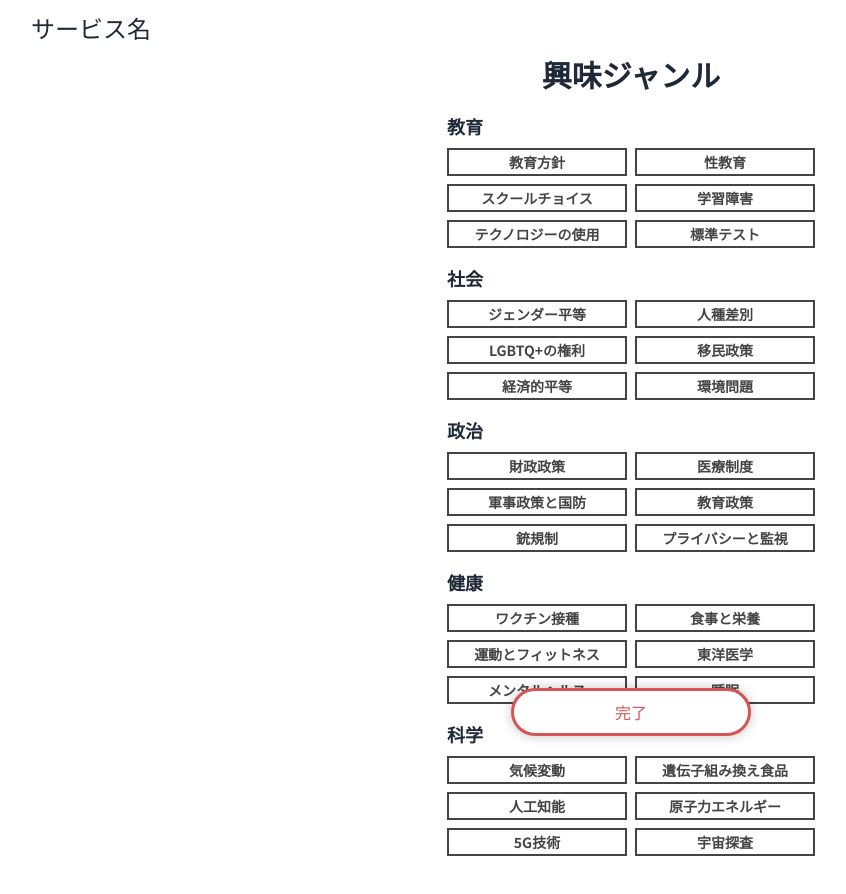
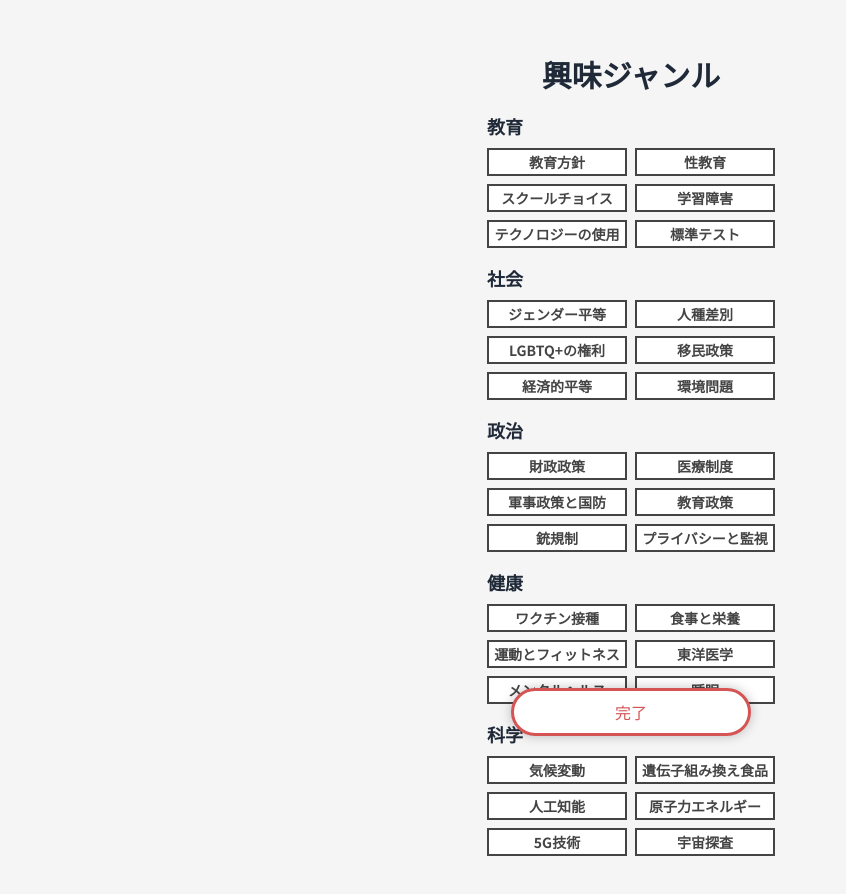
Before and after one commit to optimium20211202/Pubble, a Next.js app: page / in a window 1280 px wide. Shown: the top 894 px of the page, without its empty margins (9-855 px from the left). Built offline with nearby package versions, Linux system fonts and the light colour scheme.

Commit message:
fix style

```diff
--- a/src/components/Tweet.tsx
+++ b/src/components/Tweet.tsx
@@ -8,7 +8,7 @@ interface TweetProps {
 
 const Tweet: React.FC<TweetProps> = ({ tweetData }) => {
   return (
-    <div className="tinderCard w-[366px] h-[340px] mb-4">
+    <div className="tinderCard w-[340px] h-[340px] mb-4">
       <div className="card-body h-full p-6">
         <div className="flex items-center">
           <img
--- a/src/pages/game.tsx
+++ b/src/pages/game.tsx
@@ -81,11 +81,14 @@ export default function Game() {
   }
 
   return (
-    <div className="h-screen">
+    <div
+      className="h-screen"
+      style={{ background: "linear-gradient(#DCFBFF, #F7D8FF)" }}
+    >
       <Head>
         <title>フィルターバブル体験</title>
       </Head>
-      <main className="h-full flex flex-col mx-auto max-w-[400px] px-4 relative">
+      <main className="h-full flex flex-col mx-auto max-w-[400px] px-4">
         <div className="mt-10">
           <div className="text-left mb-2 text-sm font-bold">⚡️ トピック</div>
           <div className="topic text-center" style={{ width: "100%" }}>
--- a/src/pages/index.tsx
+++ b/src/pages/index.tsx
@@ -106,13 +106,13 @@ export default function Home() {
     router.push("/game");
   };
   return (
-    <div className="min-h-screen flex flex-col">
+    <div className="min-h-screen flex flex-col bg-[#F5F5F5]">
       <Head>
         <title>テーマ選択</title>
       </Head>
 
       <header className="h-14 flex items-center px-10">
-        <h1 className="text-2xl">サービス名</h1>
+        {/* <h1 className="text-2xl">サービス名</h1> */}
       </header>
 
       <main className="flex-grow flex flex-col items-center justify-center mb-32">
--- a/src/styles/globals.css
+++ b/src/styles/globals.css
@@ -49,9 +49,10 @@ a {
 .tinderCard {
   position: relative;
   background-color: #fff;
-  box-shadow: 0px 0px 60px 0px rgba(0,0,0,0.30);
+  /* box-shadow: 0px 0px 60px 0px rgba(0,0,0,0.30); */
+  box-shadow: 0px 0px 12px rgba(0, 0, 0, 0.24);
   border-radius: 20px;
-  border: 3px solid #000000;
+  /* border: 3px solid #000000; */
   background-size: cover;
   background-position: center;
 }
@@ -68,7 +69,7 @@ a {
 }
 
 .topic {
-  width: 180px;
+  width: 140px;
   height: 28px;
   left: 13px;
   top: 227px;
```
